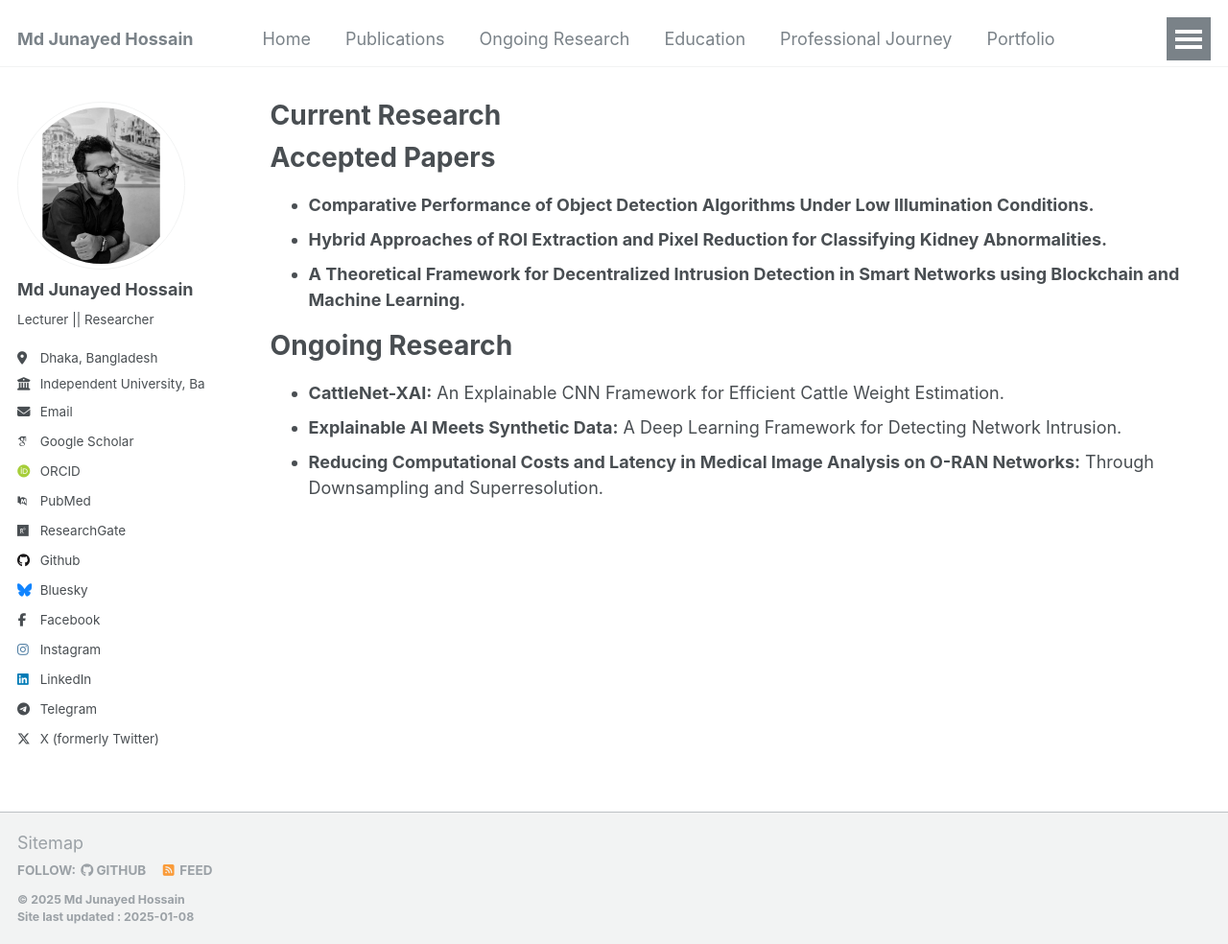
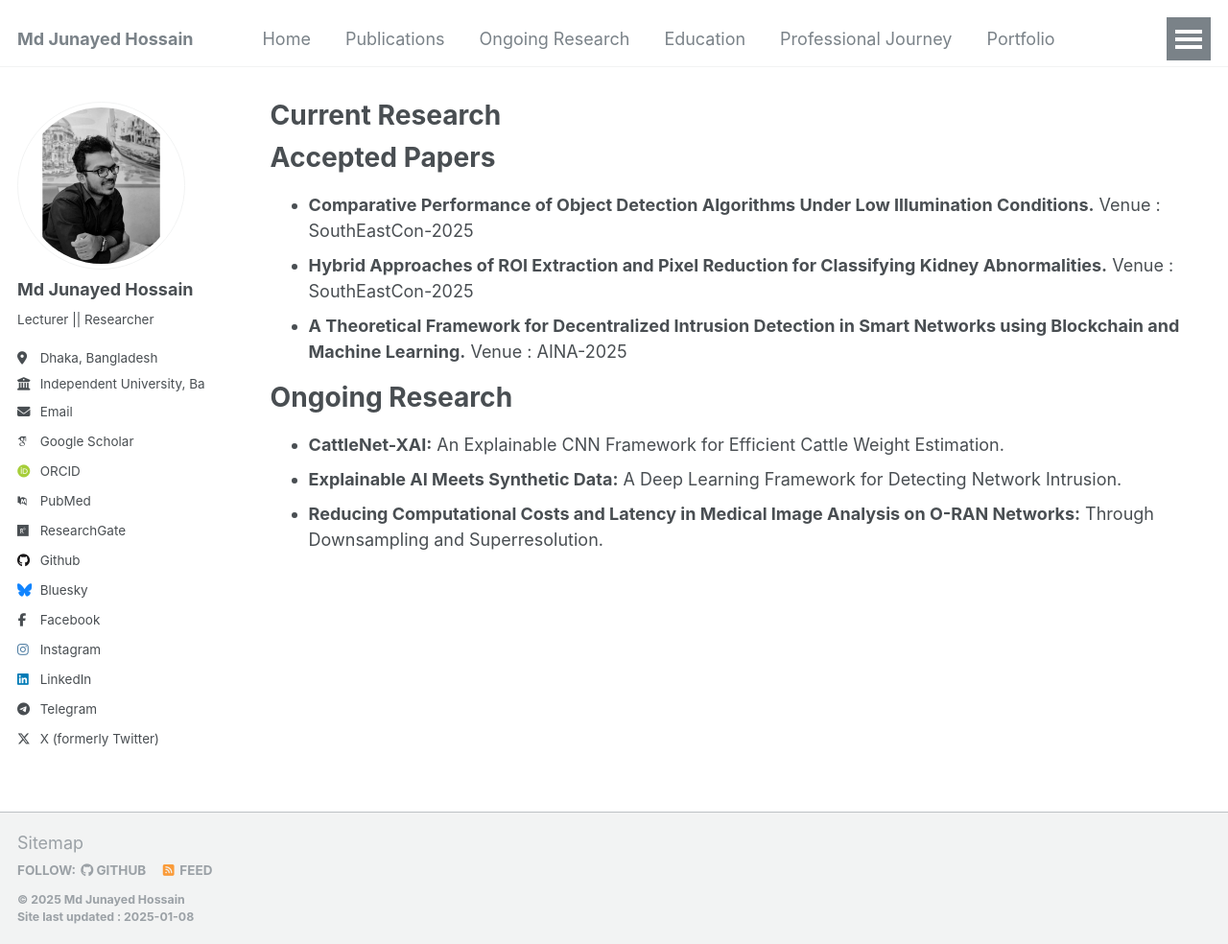
Before and after one commit to i-am-junayed/i-am-junayed.github.io, a Jekyll site: the page built from _pages/ongoing-research.md, in a window 1280 px wide and 984 px high. Shown: the whole window at 96% size. Built offline with Jekyll 4.4.1, drawn with Linux system fonts in a browser that asks for light colours; some web fonts are replaced.

Commit message:
Update ongoing-research.md

```diff
--- a/_pages/ongoing-research.md
+++ b/_pages/ongoing-research.md
@@ -9,8 +9,11 @@ author_profile: true
 # Accepted Papers
 
 - **Comparative Performance of Object Detection Algorithms Under Low Illumination Conditions.**
+  Venue : SouthEastCon-2025
 - **Hybrid Approaches of ROI Extraction and Pixel Reduction for Classifying Kidney Abnormalities.**
+  Venue : SouthEastCon-2025
 - **A Theoretical Framework for Decentralized Intrusion Detection in Smart Networks using Blockchain and Machine Learning.**
+  Venue : AINA-2025
 
 # Ongoing Research
 
```
